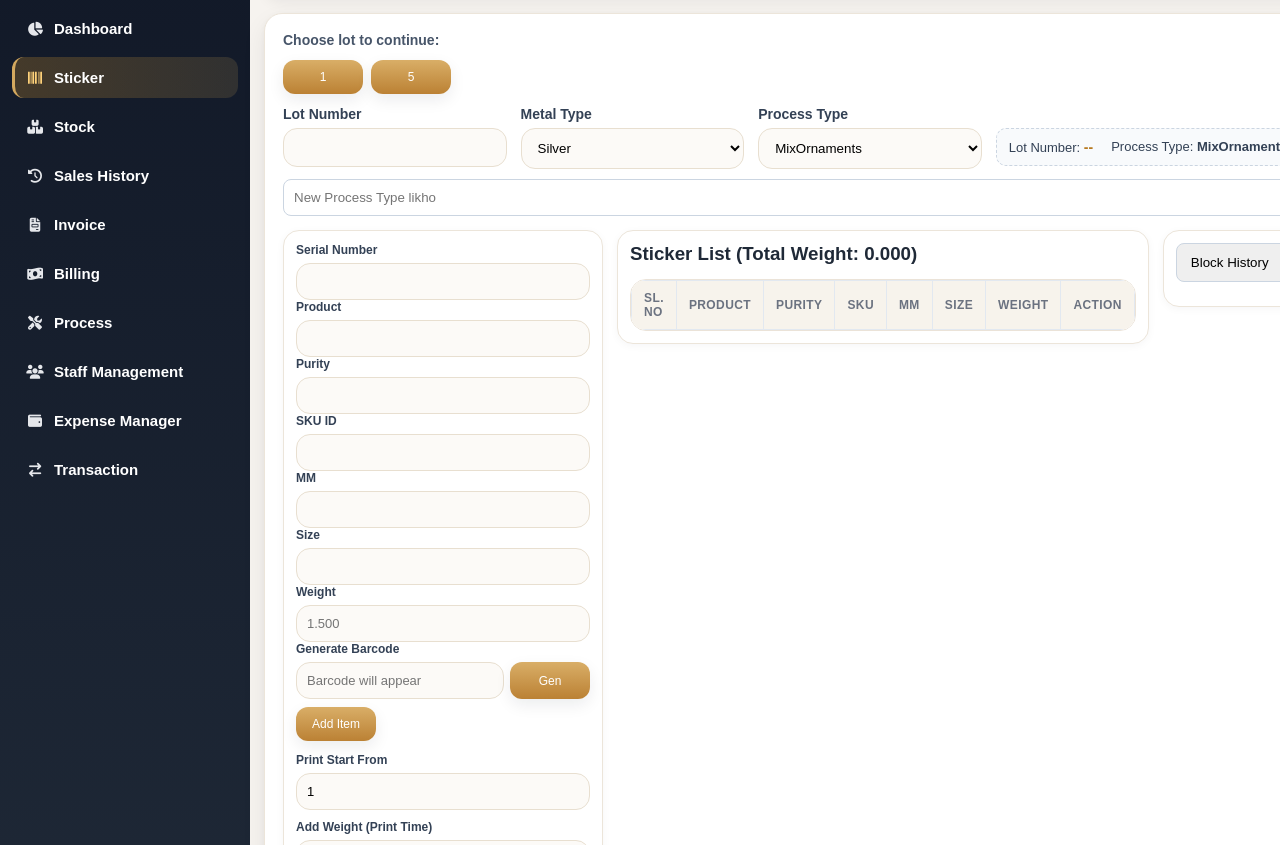
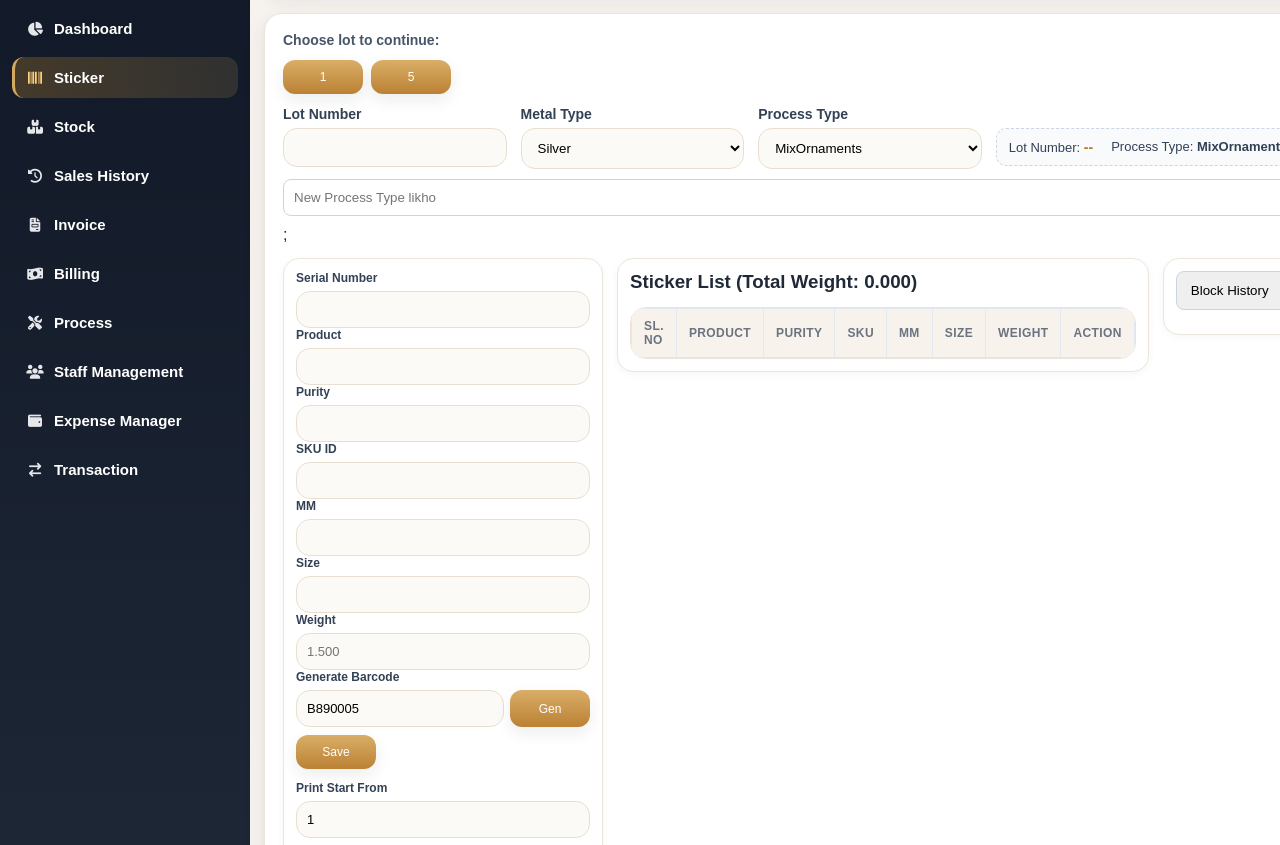
Before and after one commit to rudra168/erp-project, a website: page sticker.html in a window 1280 px wide. Shown: the part 101-946 px from the top of the page. Drawn offline with Linux system fonts and the light colour scheme; no server answers.

Commit message:
sticker update fix

```diff
--- a/sticker.html
+++ b/sticker.html
@@ -1,4 +1,3 @@
-
 <!DOCTYPE html>
 <html lang="en">
 <head>
@@ -235,8 +234,7 @@
         <input type="hidden" id="stickerBarcode" />
         <input type="hidden" id="editStickerBarcode" />
 
-        <div class="compact-grid" style="margin-top:14px;">
-          <!-- LEFT FORM -->
+;        <div class="compact-grid" style="margin-top:14px;">
           <div class="compact-box compact-form">
             <div class="input-box">
               <label for="stickerSerial">Serial Number</label>
@@ -281,8 +279,7 @@
               </div>
             </div>
 
-            <div class="btn-row">
-              <button class="mini-btn add-btn" type="button" onclick="addStickerItem()">Add Item</button>
+            <div class="btn-row">              <button class="mini-btn add-btn" type="button" onclick="addStickerItem()">Save</button>
             </div>
 
             <div class="input-box" style="margin-top:12px;">
@@ -300,7 +297,7 @@
             </div>
           </div>
 
-          <!-- CENTER TABLE -->
+
           <div class="compact-box">
             <h3 id="totalStickerWeight">Sticker List (Total Weight: 0.000)</h3>
 
@@ -323,7 +320,6 @@
             </div>
           </div>
 
-          <!-- RIGHT HISTORY -->
           <div class="compact-box">
             <div style="display:flex; gap:8px; align-items:center; margin-bottom:12px;">
               <select id="historyType" style="flex:1; padding:10px; border:1px solid #cbd5e1; border-radius:8px;">
@@ -385,16 +381,28 @@
       return "B" + String(Date.now()).slice(-5) + Math.floor(Math.random() * 10);
     }
 
-    function generateBarcodeNow(showMessage = true) {
-      const oldBarcode = document.getElementById("stickerBarcode").value.trim();
-      if (oldBarcode) {
-        document.getElementById("barcodePreview").value = oldBarcode;
+    function generateBarcodeNow(showMessage = true, forceNew = false) {
+      const barcodeField = document.getElementById("stickerBarcode");
+      const previewField = document.getElementById("barcodePreview");
+
+      const oldBarcode = barcodeField.value.trim();
+
+      if (oldBarcode && !forceNew) {
+        previewField.value = oldBarcode;
         return oldBarcode;
       }
 
-      const barcode = generateUniqueBarcode();
-      document.getElementById("stickerBarcode").value = barcode;
-      document.getElementById("barcodePreview").value = barcode;
+      let barcode = generateUniqueBarcode();
+      let tries = 0;
+
+      while (isDuplicateBarcode(barcode) && tries < 30) {
+        barcode = generateUniqueBarcode();
+        tries++;
+      }
+
+      barcodeField.value = barcode;
+      previewField.value = barcode;
+
       if (showMessage) showToast("Barcode generated", "success");
       return barcode;
     }
@@ -558,7 +566,7 @@
     }
 
     async function addStickerItem() {
-      const data = getStickerFormData();
+      let data = getStickerFormData();
 
       if (!data.serial || !data.productName || !data.purity || !data.sku || !data.size || !data.weight || !data.lot) {
         showToast("Serial, Product, Purity, SKU, Size, Weight aur Lot Number daalo", "error");
@@ -566,8 +574,10 @@
       }
 
       if (!data.barcode) {
-        showToast("Pehle barcode generate karo", "error");
-        return;
+        const autoBarcode = generateBarcodeNow(false, true);
+        document.getElementById("stickerBarcode").value = autoBarcode;
+        document.getElementById("barcodePreview").value = autoBarcode;
+        data = getStickerFormData();
       }
 
       if (isDuplicateLotSerial(data.lot, data.serial)) {
@@ -576,8 +586,15 @@
       }
 
       if (isDuplicateBarcode(data.barcode)) {
+        const freshBarcode = generateBarcodeNow(false, true);
+        document.getElementById("stickerBarcode").value = freshBarcode;
+        document.getElementById("barcodePreview").value = freshBarcode;
+        data = getStickerFormData();
+
+        if (isDuplicateBarcode(data.barcode)) {
           showToast(`Barcode ${data.barcode} pehle se exist hai`, "error");
           return;
+        }
       }
 
       try {
@@ -590,12 +607,8 @@
         const result = await res.json();
 
         if (result.success) {
-          const currentSerial = Number(data.serial || 0);
-          const nextSerial = !isNaN(currentSerial) && currentSerial > 0 ? currentSerial + 1 : "";
           await loadFromServer();
-          resetAddFormAfterSave(nextSerial);
-          syncLotPreview();
-          showToast("Sticker saved successfully", "success");
+          showToast("Saved & added to stock ✅", "success");
           document.getElementById("stickerWeight")?.focus();
         } else {
           showToast(result.message || "Database save failed", "error");
@@ -678,10 +691,12 @@
         input.addEventListener("keydown", function (e) {
           const row = e.target.closest("tr");
           const oldBarcode = row?.dataset.editingBarcode || "";
+
           if (e.key === "Enter") {
             e.preventDefault();
             saveInlineEdit(oldBarcode);
           }
+
           if (e.key === "Escape") {
             e.preventDefault();
             cancelInlineEdit();
@@ -923,7 +938,9 @@
           html += `<div class="label empty"></div>`;
         } else {
           const item = visibleItems[itemIndex];
-          const itemWeight = format3(item.weight || 0);
+          const extraWeight = Number(document.getElementById("printExtraWeight")?.value || 0);
+          const actualWeight = Number(item.weight || 0) + extraWeight;
+          const itemWeight = format3(actualWeight);
           const itemSize = String(item.size || "").trim();
           const itemPurity = String(item.purity || "").trim();
           const itemBarcode = String(item.barcode || "").trim();
@@ -1151,24 +1168,19 @@
           if (e.key === "Enter") {
             e.preventDefault();
 
-        // 🔥 LAST FIELD = WEIGHT
             if (id === "stickerWeight") {
+              const serialInput = document.getElementById("stickerSerial");
+              const currentSerial = Number(serialInput.value || 0);
+              serialInput.value = isNaN(currentSerial) ? "1" : String(currentSerial + 1);
 
-          // ❌ save nahi karna
-
-          // ✅ SERIAL +1
-          const serialInput = document.getElementById("stickerSerial");
-          serialInput.value = Number(serialInput.value || 0) + 1;
-
-          // ✅ SIRF WEIGHT CLEAR
               document.getElementById("stickerWeight").value = "";
 
+              generateBarcodeNow(false, true);
+
               document.getElementById("stickerWeight").focus();
-
               return;
             }
 
-        // normal next field move
             const nextId = fields[index + 1];
             const nextEl = document.getElementById(nextId);
             if (nextEl) nextEl.focus();
@@ -1176,11 +1188,13 @@
         });
       });
     }
+
     window.addEventListener("load", function () {
       loadProcessTypeOptions();
       loadFromServer();
       syncLotPreview();
       resetAddFormAfterSave("");
+      generateBarcodeNow(false, true);
       moveNextOnEnter();
     });
   </script>
```
Lines whose indentation alone changed are shown as unchanged.
